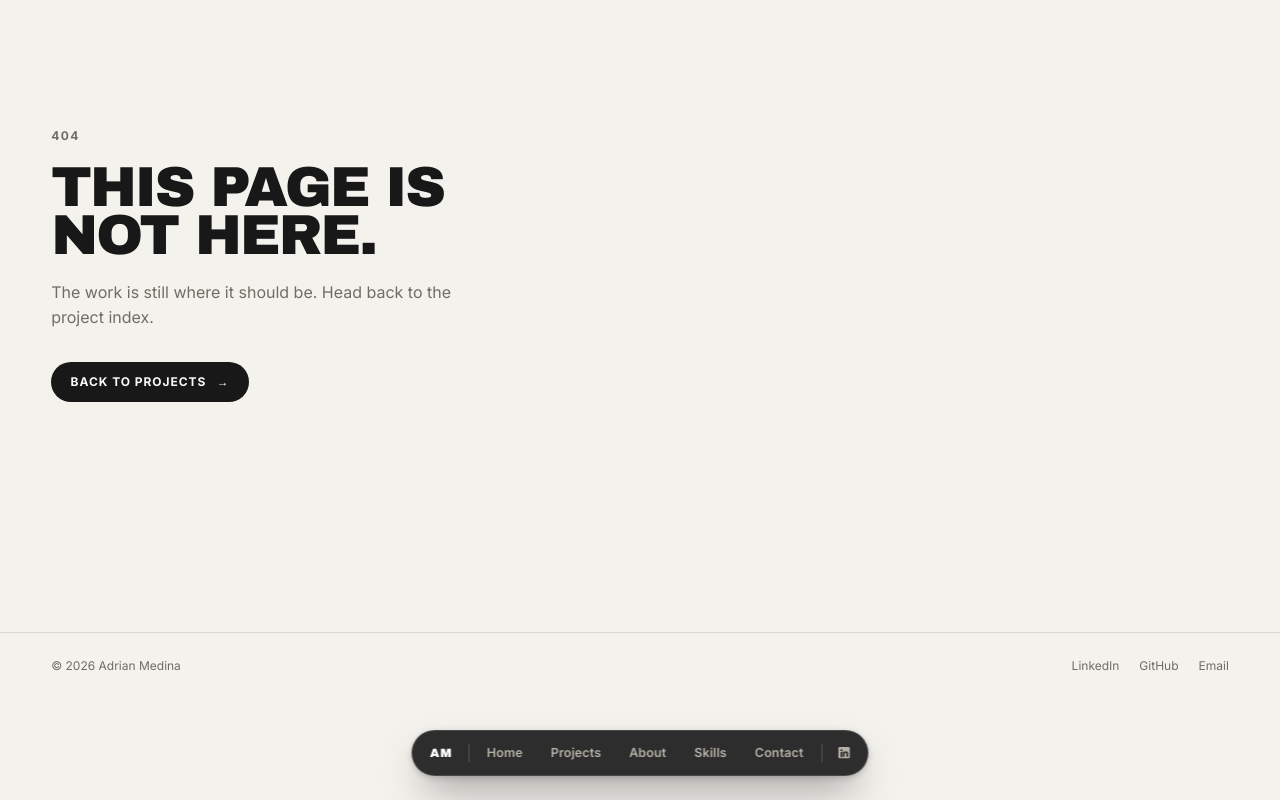
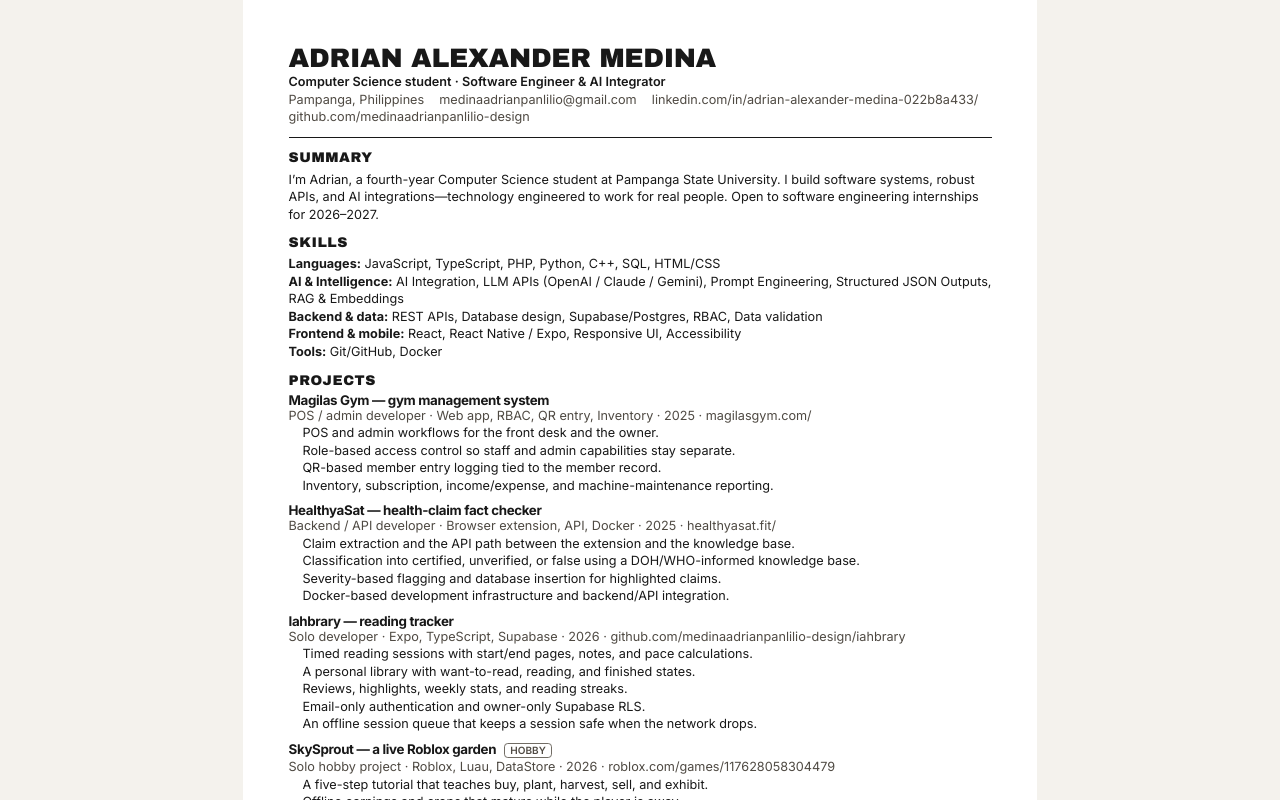
Before and after one commit to medinaadrianpanlilio-design/portfolio-site, a React (Vite) app: page /resume in a window 1280 px wide. Shown: the top 800 px of the page. Built offline with nearby package versions, Linux system fonts and the light colour scheme.

Commit message:
feat: add portfolio-generated resume page
Co-Authored-By: Claude Opus 5.5 <noreply@anthropic.com>

```diff
--- a/src/App.tsx
+++ b/src/App.tsx
@@ -6,10 +6,12 @@ import { HomePage } from './pages/HomePage'
 import { NotFoundPage } from './pages/NotFoundPage'
 import { ProjectDetailPage } from './pages/ProjectDetailPage'
 import { ProjectsPage } from './pages/ProjectsPage'
+import { ResumePage } from './pages/ResumePage'
 
 export default function App() {
   return (
     <Routes>
+      <Route path="resume" element={<ResumePage />} />
       <Route element={<SiteShell />}>
         <Route index element={<HomePage />} />
         <Route path="projects" element={<ProjectsPage />} />
--- a/src/content/about.ts
+++ b/src/content/about.ts
@@ -49,4 +49,12 @@ export const about = {
   ],
   education:
     'BS Computer Science, Pampanga State University (formerly Don Honorio Ventura State University). Expected 2027. Dean’s Lister, 1st–3rd year.',
+  experience: [
+    {
+      title: 'Work Immersion',
+      org: 'Municipality of Sta. Ana',
+      period: 'Senior High School',
+      body: 'Supported basic administrative and document-printing tasks.',
+    },
+  ],
 } as const
--- a/src/content/site.ts
+++ b/src/content/site.ts
@@ -1,10 +1,12 @@
 export const site = {
   name: 'Adrian Medina',
+  fullName: 'Adrian Alexander Medina',
   role: 'Computer Science student · Software Engineer & AI Integrator',
   email: 'medinaadrianpanlilio@gmail.com',
   linkedin: 'https://www.linkedin.com/in/adrian-alexander-medina-022b8a433/',
   github: 'https://github.com/medinaadrianpanlilio-design',
   location: 'Pampanga, Philippines',
+  resumePdf: '/Adrian-Medina-Resume.pdf',
 } as const
 
 export interface StackItem {
--- /dev/null
+++ b/src/pages/ResumePage.module.css
@@ -0,0 +1,120 @@
+@page {
+  size: A4;
+  margin: 12mm;
+}
+
+.resume {
+  box-sizing: border-box;
+  max-width: 210mm;
+  margin: 0 auto;
+  padding: 12mm;
+  background: #ffffff;
+  color: var(--ink);
+  font-family: var(--font-text);
+  font-size: 9.5pt;
+  line-height: 1.38;
+}
+
+.resume a {
+  color: inherit;
+  text-decoration: none;
+}
+
+.resume p,
+.resume ul {
+  margin: 0;
+}
+
+.resume ul {
+  padding-left: 1.1em;
+}
+
+.header {
+  padding-bottom: 3mm;
+  border-bottom: 1px solid var(--ink);
+}
+
+.name {
+  margin: 0;
+  font-family: var(--font-display);
+  font-size: 20pt;
+  font-weight: 400;
+  letter-spacing: -0.01em;
+  line-height: 1.05;
+  text-transform: uppercase;
+}
+
+.role {
+  margin-top: 1mm;
+  font-weight: 600;
+}
+
+.contact {
+  display: flex;
+  flex-wrap: wrap;
+  gap: 0 4mm;
+  margin-top: 1mm;
+  color: var(--muted-strong);
+}
+
+.section {
+  margin-top: 3.5mm;
+}
+
+.section h2 {
+  margin: 0 0 1.2mm;
+  font-family: var(--font-display);
+  font-size: 10.5pt;
+  font-weight: 400;
+  letter-spacing: 0.04em;
+  text-transform: uppercase;
+}
+
+.skills {
+  list-style: none;
+  padding-left: 0 !important;
+}
+
+.project + .project {
+  margin-top: 2.4mm;
+}
+
+.projectHead {
+  display: flex;
+  align-items: baseline;
+  gap: 2mm;
+}
+
+.projectHead h3 {
+  margin: 0;
+  font-size: 10pt;
+  font-weight: 700;
+}
+
+.tag {
+  padding: 0 1.5mm;
+  border: 1px solid var(--muted);
+  border-radius: 1mm;
+  color: var(--muted-strong);
+  font-size: 7.5pt;
+  font-weight: 600;
+  text-transform: uppercase;
+}
+
+.meta {
+  color: var(--muted-strong);
+}
+
+@media screen and (max-width: 640px) {
+  .resume {
+    padding: 1.25rem;
+    font-size: 0.9rem;
+  }
+}
+
+@media print {
+  .resume {
+    max-width: none;
+    padding: 0;
+  }
+}
--- /dev/null
+++ b/src/pages/ResumePage.tsx
@@ -0,0 +1,91 @@
+import { about } from '../content/about'
+import { allProjects } from '../content/projects'
+import { site } from '../content/site'
+import { usePageTitle } from '../hooks/useDocumentTitle'
+import styles from './ResumePage.module.css'
+
+const bareUrl = (href: string) => href.replace(/^https:\/\/(www\.)?/, '')
+
+export function ResumePage() {
+  usePageTitle('Adrian Medina — Resume')
+
+  return (
+    <main className={styles.resume}>
+      <header className={styles.header}>
+        <h1 className={styles.name}>{site.fullName}</h1>
+        <p className={styles.role}>{site.role}</p>
+        <p className={styles.contact}>
+          <span>{site.location}</span>
+          <a href={`mailto:${site.email}`}>{site.email}</a>
+          <a href={site.linkedin}>{bareUrl(site.linkedin)}</a>
+          <a href={site.github}>{bareUrl(site.github)}</a>
+        </p>
+      </header>
+
+      <section className={styles.section} aria-labelledby="resume-summary">
+        <h2 id="resume-summary">Summary</h2>
+        <p>
+          {about.intro} {about.availability}
+        </p>
+      </section>
+
+      <section className={styles.section} aria-labelledby="resume-skills">
+        <h2 id="resume-skills">Skills</h2>
+        <ul className={styles.skills}>
+          {about.skills.map((group) => (
+            <li key={group.label}>
+              <strong>{group.label}:</strong> {group.items.join(', ')}
+            </li>
+          ))}
+        </ul>
+      </section>
+
+      <section className={styles.section} aria-labelledby="resume-projects">
+        <h2 id="resume-projects">Projects</h2>
+        {allProjects.map((project) => {
+          const headingId = `resume-project-${project.slug}`
+          return (
+            <article
+              className={styles.project}
+              key={project.slug}
+              aria-labelledby={headingId}
+            >
+              <div className={styles.projectHead}>
+                <h3 id={headingId}>
+                  {project.name} — {project.subtitle}
+                </h3>
+                {project.hobby && <span className={styles.tag}>Hobby</span>}
+              </div>
+              <p className={styles.meta}>
+                {project.role} · {project.stack.join(', ')} · {project.year} ·{' '}
+                <a href={project.links[0].href}>{bareUrl(project.links[0].href)}</a>
+              </p>
+              <ul>
+                {project.caseStudy.built.map((item) => (
+                  <li key={item}>{item}</li>
+                ))}
+              </ul>
+            </article>
+          )
+        })}
+      </section>
+
+      <section className={styles.section} aria-labelledby="resume-education">
+        <h2 id="resume-education">Education</h2>
+        <p>{about.education}</p>
+      </section>
+
+      <section className={styles.section} aria-labelledby="resume-experience">
+        <h2 id="resume-experience">Experience</h2>
+        {about.experience.map((entry) => (
+          <p key={entry.title}>
+            <strong>
+              {entry.title} — {entry.org}
+            </strong>{' '}
+            ({entry.period}). {entry.body}
+          </p>
+        ))}
+      </section>
+    </main>
+  )
+}
```
Also changed, not shown: 2 other files (tests, documents, lock files or other folders).
